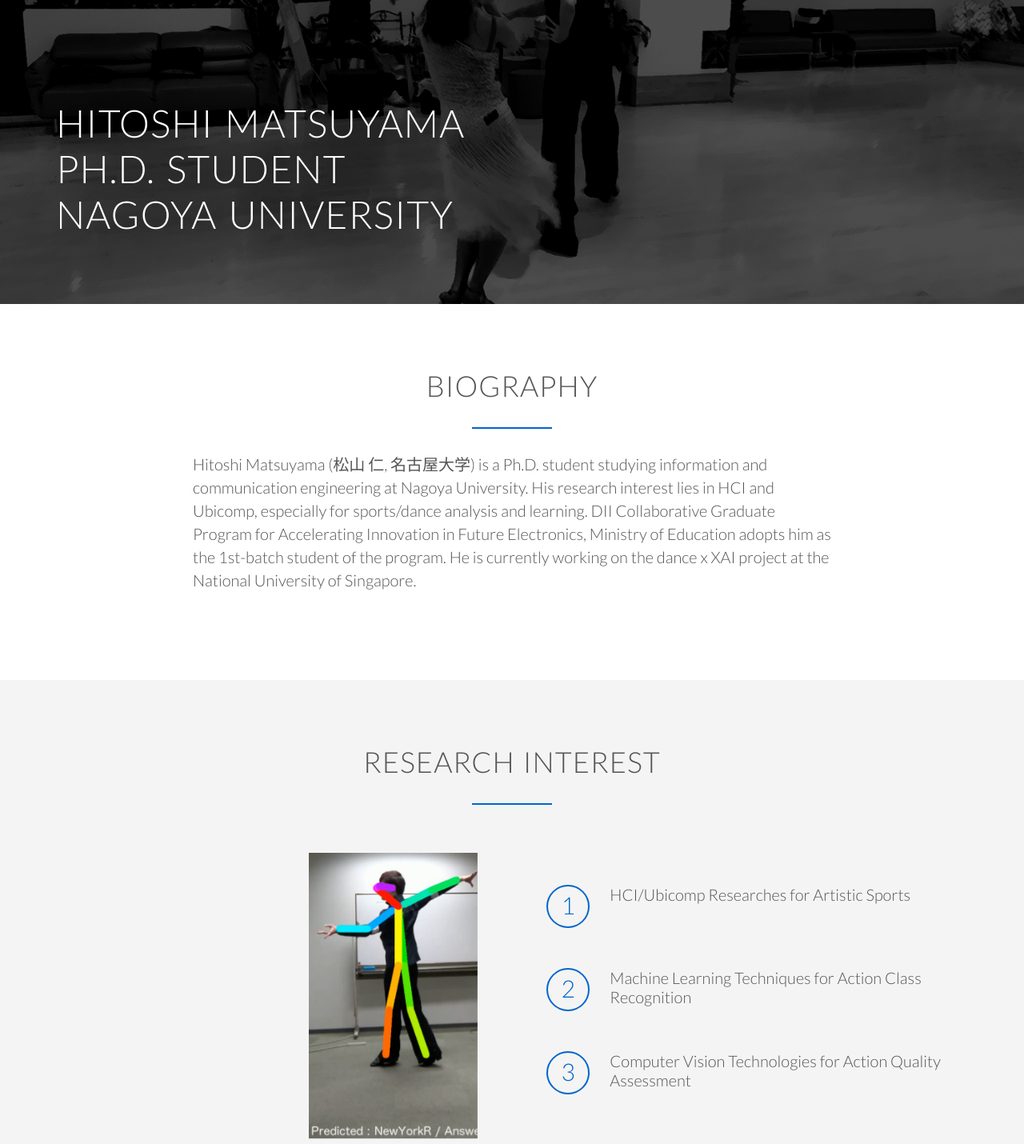
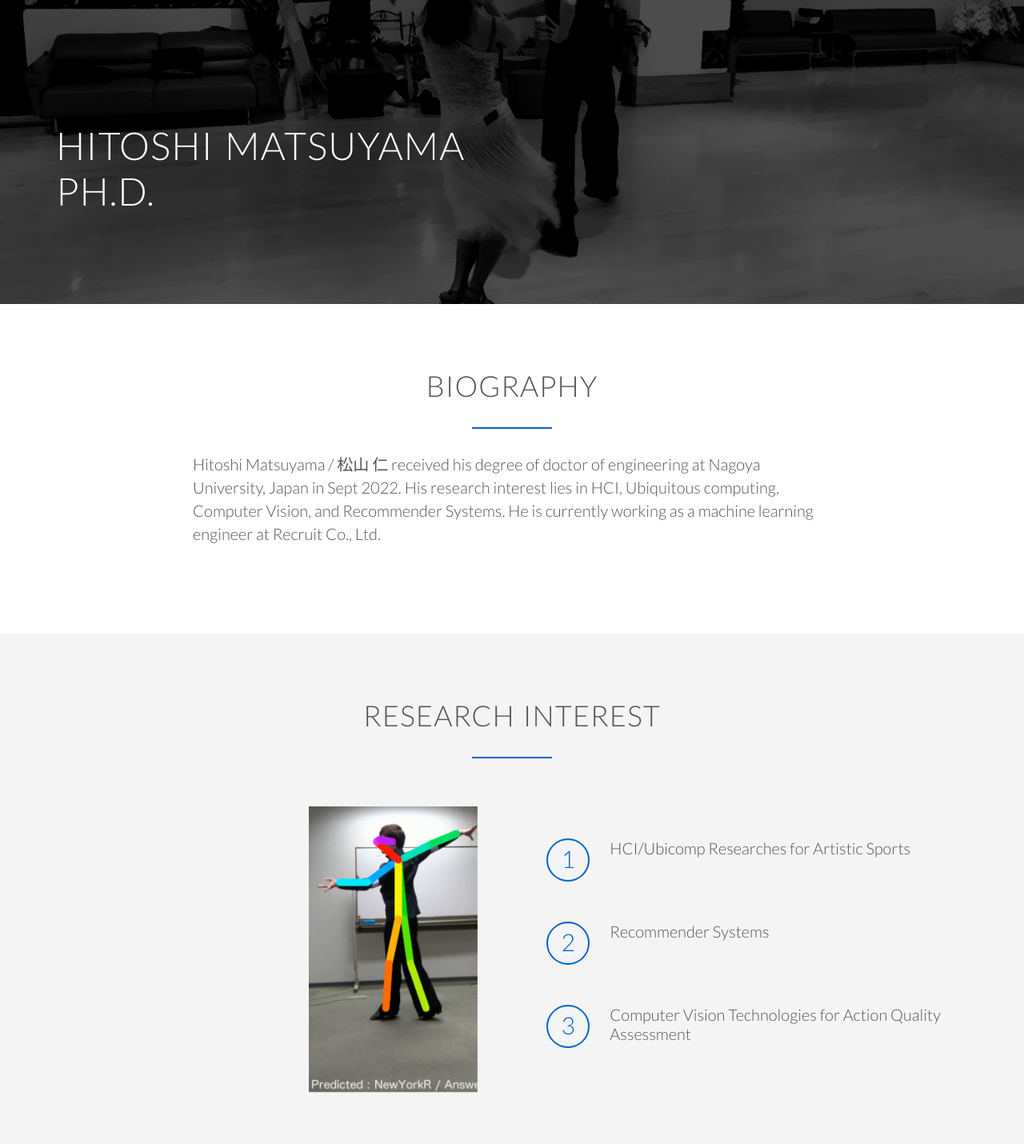
Before and after one commit to matsuyhit/matsuyhit.github.io, a plain HTML site: page index.html in a window 1280 px wide. Shown: the part 180-1610 px from the top of the page at 80% size. Drawn offline with nearby package versions, Linux system fonts and the light colour scheme; a script that the page names is missing.

Commit message:
update bio

```diff
--- a/index.html
+++ b/index.html
@@ -26,7 +26,7 @@
                 </div>
             </nav>
             <div class="hero-text-box">
-                <h1>Hitoshi Matsuyama<br>ph.d. student <br> nagoya university</h1>
+                <h1>Hitoshi Matsuyama<br>ph.d.</h1>
             </div>
 
         </header>
@@ -35,7 +35,7 @@
             <div class="row">
                 <h2>Biography</h2>
                 <p class="long-copy">
-                    Hitoshi Matsuyama (松山 仁, 名古屋大学) is a Ph.D. student studying information and communication engineering at Nagoya University. His research interest lies in HCI and Ubicomp, especially for sports/dance analysis and learning. DII Collaborative Graduate Program for Accelerating Innovation in Future Electronics, Ministry of Education adopts him as the 1st-batch student of the program. He is currently working on the dance x XAI project at the National University of Singapore.
+                    Hitoshi Matsuyama / 松山 仁 received his degree of doctor of engineering at Nagoya University, Japan in Sept 2022. His research interest lies in HCI, Ubiquitous computing, Computer Vision, and Recommender Systems. He is currently working as a machine learning engineer at Recruit Co., Ltd.
                 </p>
             </div>
         </section>
@@ -55,7 +55,7 @@
                     </div>
                     <div class="works-step clearfix">
                         <div>2</div>
-                        <p>Machine Learning Techniques for Action Class Recognition</p>
+                        <p>Recommender Systems</p>
                     </div>
                     <div class="works-step clearfix">
                         <div>3</div>
@@ -91,6 +91,7 @@
                     <b>Journal</b>
                     <li>Hitoshi Matsuyama, Shunsuke Aoki, Takuro Yonezawa, Kei Hiroi, Katsuhiko Kaji, and Nobuo Kawaguchi. Deep Learning for Ballroom Dance Recognition: A Performance Classification Model with Three-dimensional Body Joints and Wearable Sensing. IEEE Sensors Journal, 2021 December. [Accepeted/Early Access Available] </li>
                     <b>Conference</b>
+                    <li>Hitoshi Matsuyama, Nobuo Kawaguchi, and Brian Y. Lim. IRIS: Interpretable Rubric-Informed Segmentation for Action Quality Assessment. In Proceedings of the 28th Annual Conference on Intelligent User Interface (IUI23). </li>
                     <li>Hitoshi Matsuyama, Kei Hiroi, Katsuhiko Kaji, Takuro Yonezawa, Nobuo Kawaguchi. A Basic Study on Ballroom Dance Figure Classification with LSTM Using Multi-modal Sensor. Activity and Behavior Computing 2020. pp 209-226. </li>
                     <li>Hitoshi Matsuyama, Kei Hiroi, Katsuhiko Kaji, Takuro Yonezawa, Nobuo Kawaguchi. Hybrid Activity Recognition for Ballroom Dance Exercise using Video and Wearable Sensor. 2019 Joint 8th International Conference on Informatics, Electronics & Vision (ICIEV) and 2019 3rd International Conference on Imaging, Vision & Pattern Recognition (icIVPR) 2019. pp. 112-117.</li>
                     <b>Workshop</b>
@@ -183,7 +184,7 @@
             <div class="education">
                 <ul>
 
-                <li>Ph.D. student (Information and Communication Engineering), &nbsp;Nagoya University, &nbsp;2020 -</li>
+                <li>Doctor (Information and Communication Engineering), &nbsp;Nagoya University, &nbsp;2020 - 2022</li>
                 <li>Master (Information and Communication Engineering), &nbsp;Nagoya University, &nbsp;2018 - 2020</li>
                 <li>Bachelor (Information Engineering), &nbsp;Nagoya University (Aichi, Japan), &nbsp;2014 - 2018</li>
                 </ul>
```
